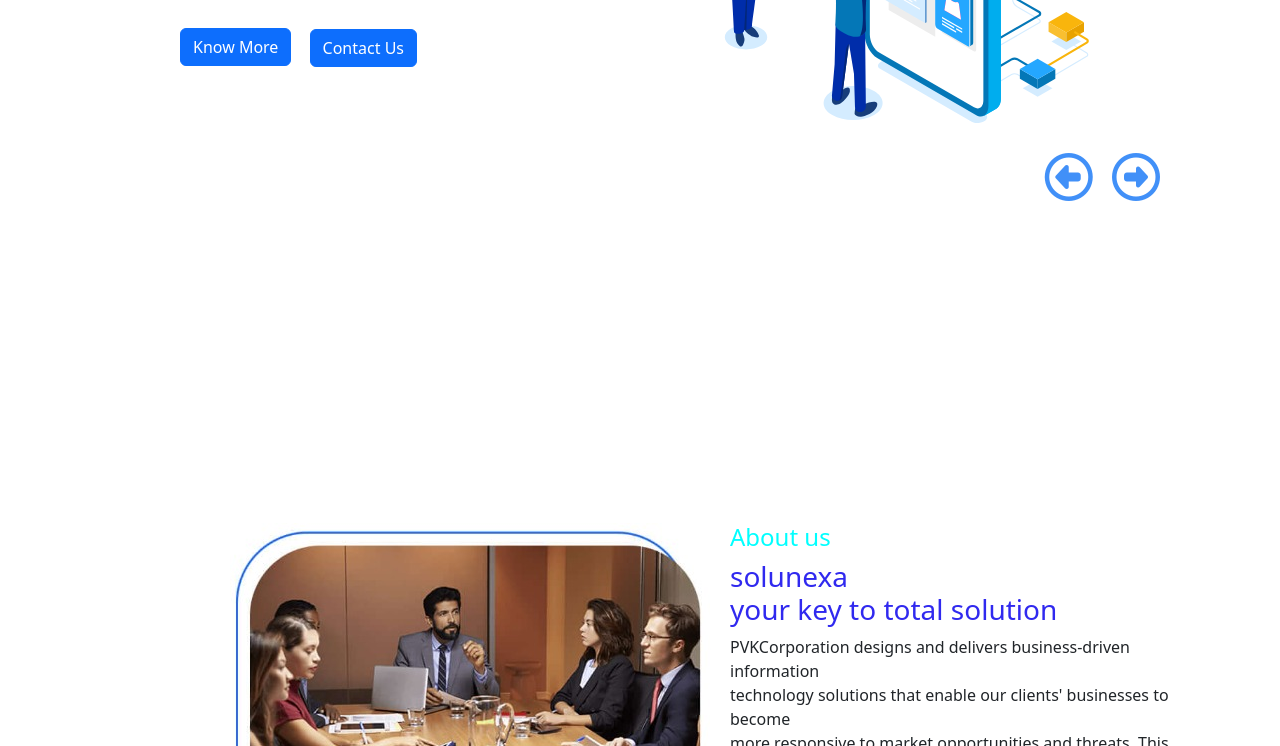
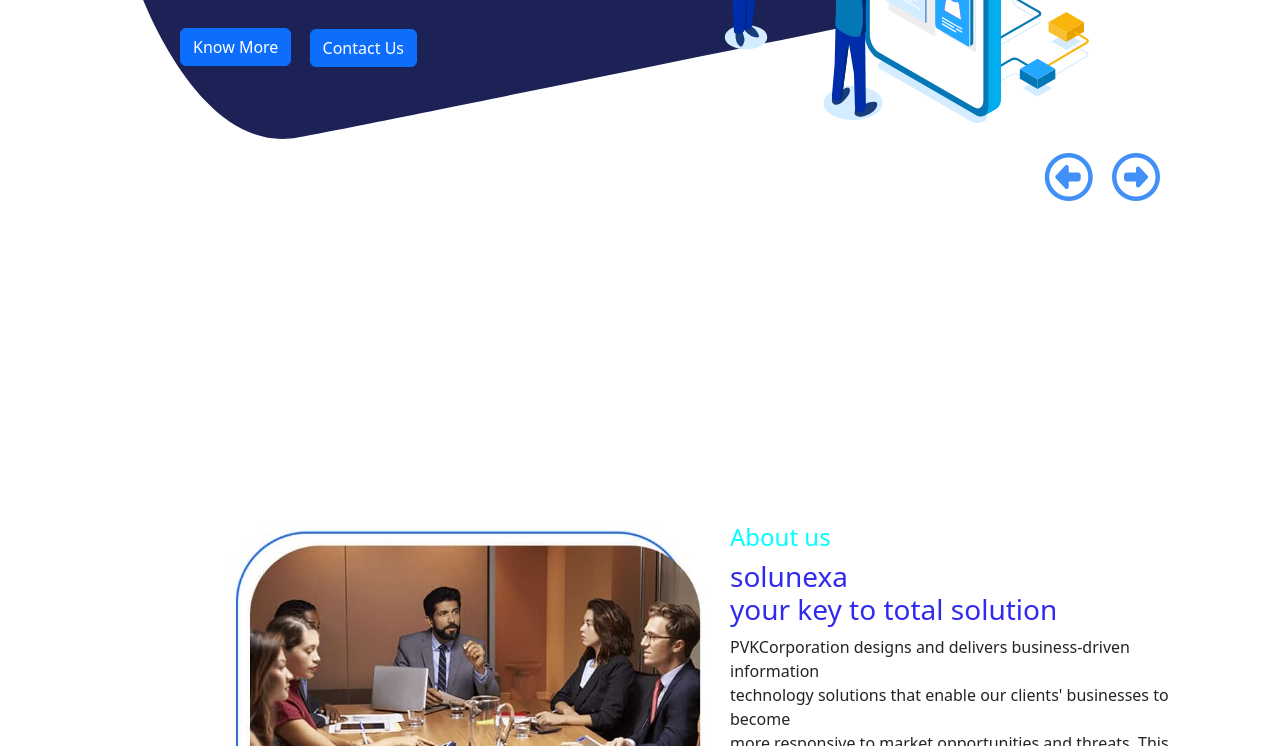
Before and after one commit to Anibca/kakatiya-solutions-site, a plain HTML site: page index.html in a window 1280 px wide. Shown: the part 367-1113 px from the top of the page. Drawn offline with nearby package versions, Linux system fonts and the light colour scheme; the site is published under a folder, as on GitHub Pages, so addresses that start at the root find nothing.

Commit message:
Update style.css

```diff
--- a/style.css
+++ b/style.css
@@ -11,7 +11,7 @@
 
 
 .section1{
-    background-image: url('/bg.svg');
+    background-image: url('bg.svg');
     /* background-size: 10% 95%; */
     width:100%;
     height: 100vh;
```
